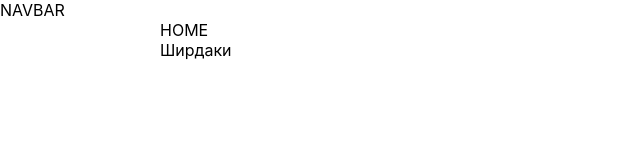
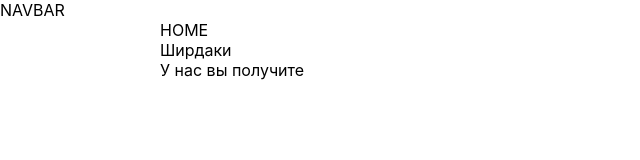
Before and after one commit to faisaliraqi99/sep-frontend, a React (Create React App) app: page / in a window 1280 px wide. Shown: the top 160 px of the page, without its empty margins (0-640 px from the left). Built offline with nearby package versions, Linux system fonts and the light colour scheme.

Commit message:
Добавил текст у нас вы получите в компонент Home

```diff
--- a/src/components/Home/Home.js
+++ b/src/components/Home/Home.js
@@ -11,6 +11,7 @@ class Home extends Component {
         <div className="container">
           HOME
           <CategoryList />
+          У нас вы получите
         </div>
       </div>
     );
```
